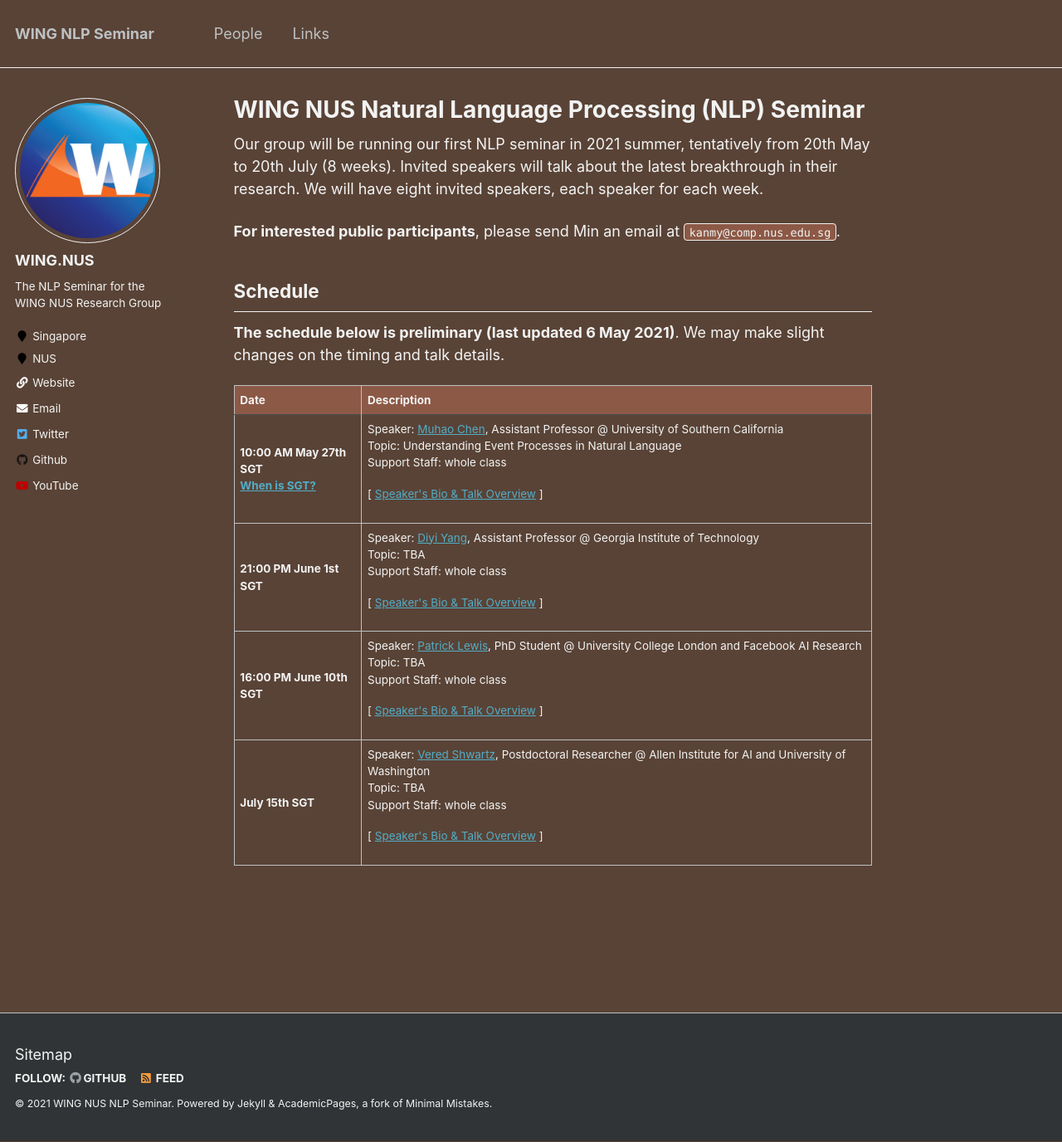
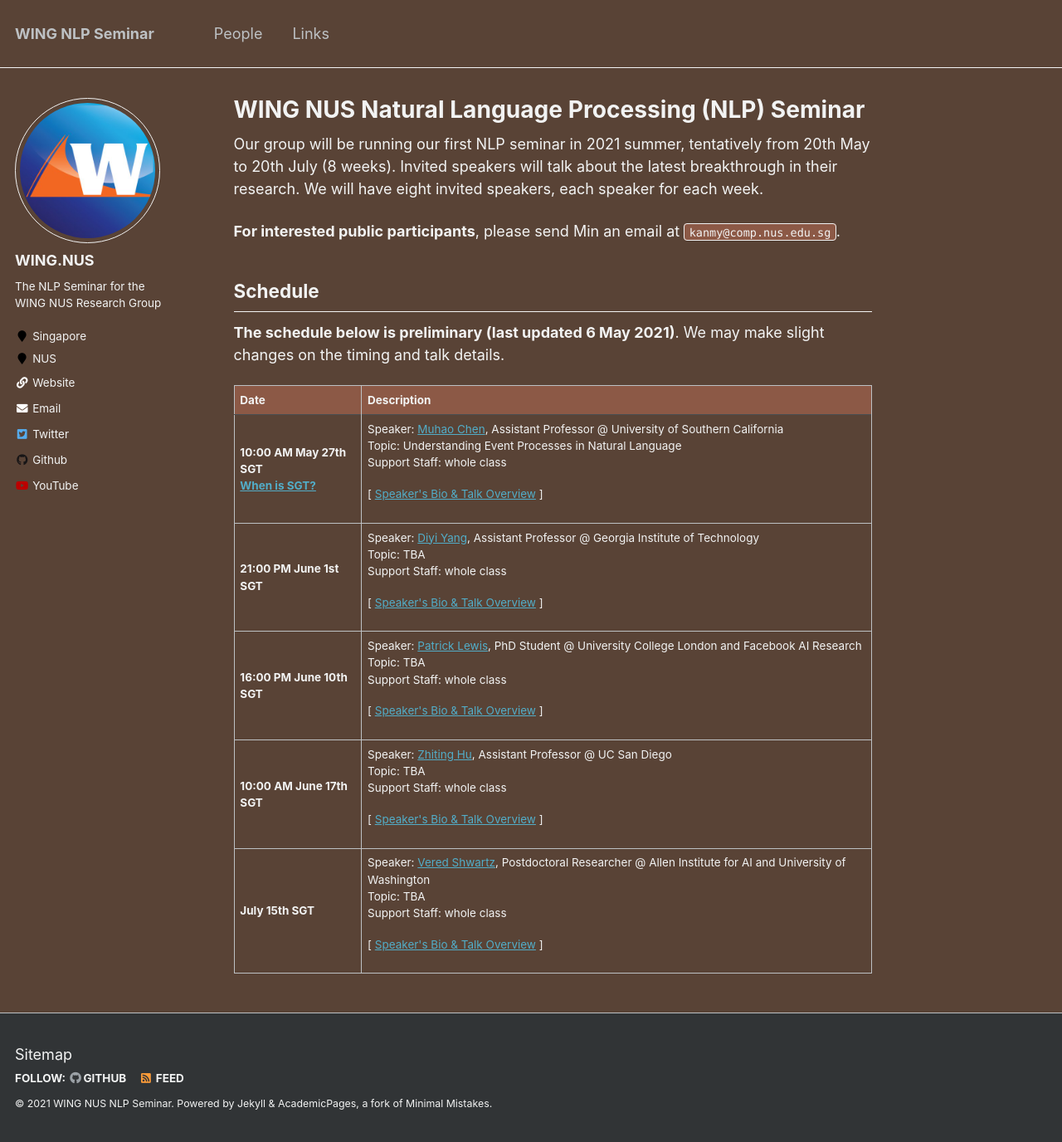
Before and after one commit to WING-NUS/nlp-seminar, a Jekyll site: the page built from _pages/about.md, in a window 1280 px wide and 1376 px high. Shown: the whole window at 83% size. Built offline with Jekyll 4.4.1, drawn with Linux system fonts in a browser that asks for light colours.

Commit message:
update zhiting talk

```diff
--- a/_pages/about.md
+++ b/_pages/about.md
@@ -66,6 +66,22 @@ Our group will be running our first NLP seminar in 2021 summer, tentatively from
   </td>
   </tr>
 
+
+  <tr>
+  <td><b>10:00 AM June 17th SGT<br/></b>
+  </td>
+  <td>
+  <p>
+    Speaker: <a href="http://zhiting.ucsd.edu/">Zhiting Hu</a>, Assistant Professor @ UC San Diego<br/>
+    Topic: TBA<br/>
+    Support Staff: whole class
+</p>
+  <p>
+    [&nbsp;<a href="https://wing-nus.github.io/nlp-seminar/speaker-zhiting">Speaker's Bio & Talk Overview</a>&nbsp;]
+    <br/></p>
+  </td>
+  </tr>
+
   <tr>
   <td><b>July 15th SGT<br/></b>
   </td>
```
Also changed, not shown: _pages/speaker-zhiting.md (added, +8 -0 lines).
